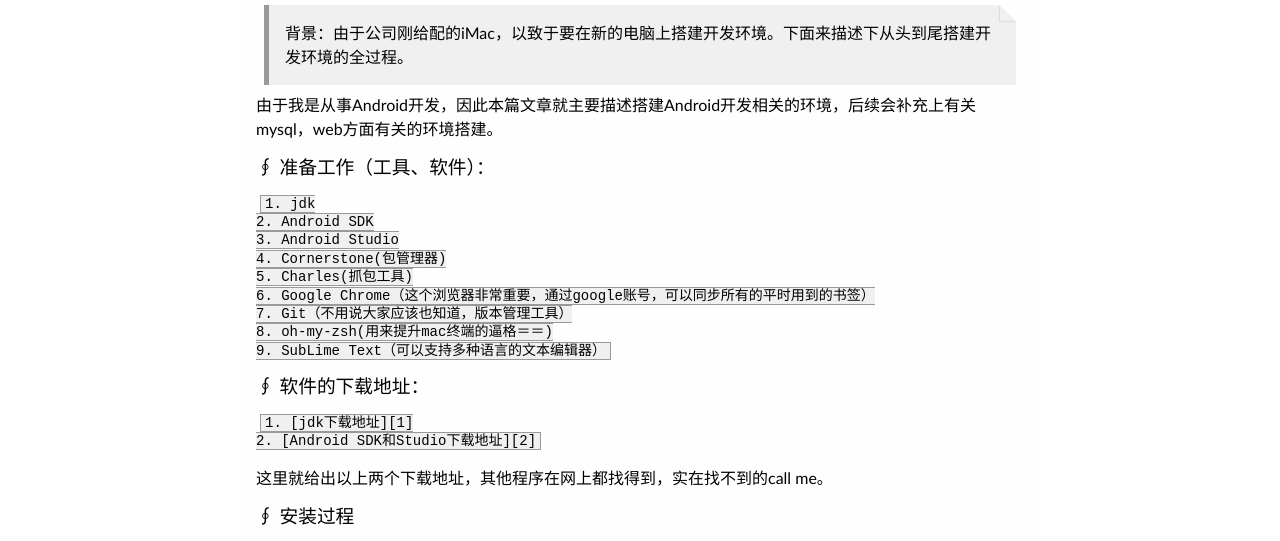
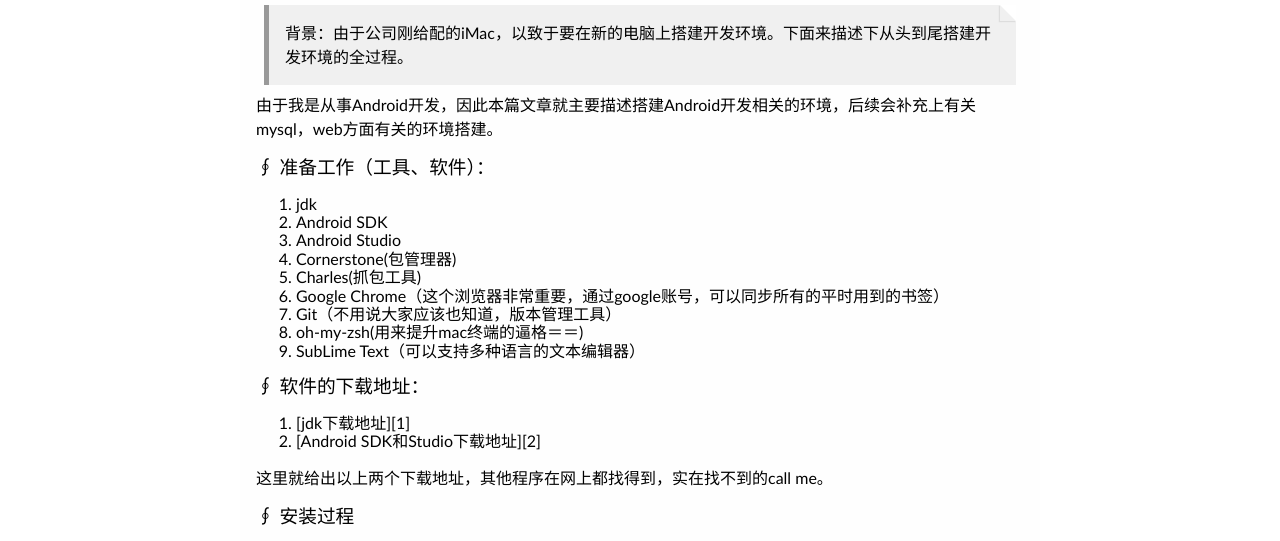
Before and after one commit to lianyuchen/lianyuchen.github.io, a plain HTML site: page 2016/08/12/从头搭建环境变量/index.html in a window 1280 px wide. Shown: the part 237-778 px from the top of the page. Drawn offline with Linux system fonts and the light colour scheme; some packages are replaced by stand-ins of ours; a script that the page names is missing.

Commit message:
Site updated: 2017-05-06 14:42:39

```diff
--- a/2016/08/12/从头搭建环境变量/index.html
+++ b/2016/08/12/从头搭建环境变量/index.html
@@ -149,19 +149,23 @@
 <p>背景：由于公司刚给配的iMac，以致于要在新的电脑上搭建开发环境。下面来描述下从头到尾搭建开发环境的全过程。</p>
 </blockquote>
 <p>由于我是从事Android开发，因此本篇文章就主要描述搭建Android开发相关的环境，后续会补充上有关mysql，web方面有关的环境搭建。</p>
-<h3 id="准备工作（工具、软件）："><a href="#准备工作（工具、软件）：" class="headerlink" title="准备工作（工具、软件）："></a>准备工作（工具、软件）：</h3><pre><code>1. jdk
-2. Android SDK
-3. Android Studio
-4. Cornerstone(包管理器)
-5. Charles(抓包工具)
-6. Google Chrome（这个浏览器非常重要，通过google账号，可以同步所有的平时用到的书签）
-7. Git（不用说大家应该也知道，版本管理工具）
-8. oh-my-zsh(用来提升mac终端的逼格＝＝)
-9. SubLime Text（可以支持多种语言的文本编辑器）
-</code></pre><a id="more"></a>
-<h3 id="软件的下载地址："><a href="#软件的下载地址：" class="headerlink" title="软件的下载地址："></a>软件的下载地址：</h3><pre><code>1. [jdk下载地址][1]
-2. [Android SDK和Studio下载地址][2]
-</code></pre><p>这里就给出以上两个下载地址，其他程序在网上都找得到，实在找不到的call me。</p>
+<h3 id="准备工作（工具、软件）："><a href="#准备工作（工具、软件）：" class="headerlink" title="准备工作（工具、软件）："></a>准备工作（工具、软件）：</h3><ol>
+<li>jdk</li>
+<li>Android SDK</li>
+<li>Android Studio</li>
+<li>Cornerstone(包管理器)</li>
+<li>Charles(抓包工具)</li>
+<li>Google Chrome（这个浏览器非常重要，通过google账号，可以同步所有的平时用到的书签）</li>
+<li>Git（不用说大家应该也知道，版本管理工具）</li>
+<li>oh-my-zsh(用来提升mac终端的逼格＝＝)</li>
+<li>SubLime Text（可以支持多种语言的文本编辑器）</li>
+</ol>
+<a id="more"></a>
+<h3 id="软件的下载地址："><a href="#软件的下载地址：" class="headerlink" title="软件的下载地址："></a>软件的下载地址：</h3><ol>
+<li>[jdk下载地址][1]</li>
+<li>[Android SDK和Studio下载地址][2]</li>
+</ol>
+<p>这里就给出以上两个下载地址，其他程序在网上都找得到，实在找不到的call me。</p>
 <h3 id="安装过程"><a href="#安装过程" class="headerlink" title="安装过程"></a>安装过程</h3><p>一. 安装java，只需点击jdk的dmg安装程序，按照提示进行下一步即可。<br>二. 安装Android SDK，将下载好的SDK安装包解压到你指定的文件夹（/User/Download/software/）,此时你的sdk路径应该是（/User/Download/software/{sdk_path}），将sdk路径下的tools和platform-tools配置到PATH环境变量中。<br><img src="http://upload-images.jianshu.io/upload_images/1790711-fe2a64da4a743b4d.png?imageMogr2/auto-orient/strip%7CimageView2/2/w/1240" alt=""></p>
 <p>三. 打开Android Studio的安装包，进行安装。安装结束后，打开Android Studio，程序会指引做一下配置操作，</p>
 <p><img src="http://upload-images.jianshu.io/upload_images/1790711-df994e85972a30c9.png?imageMogr2/auto-orient/strip%7CimageView2/2/w/1240" alt="Paste_Image.png"></p>
```
Also changed, not shown: index.html (+11 -10 lines).
